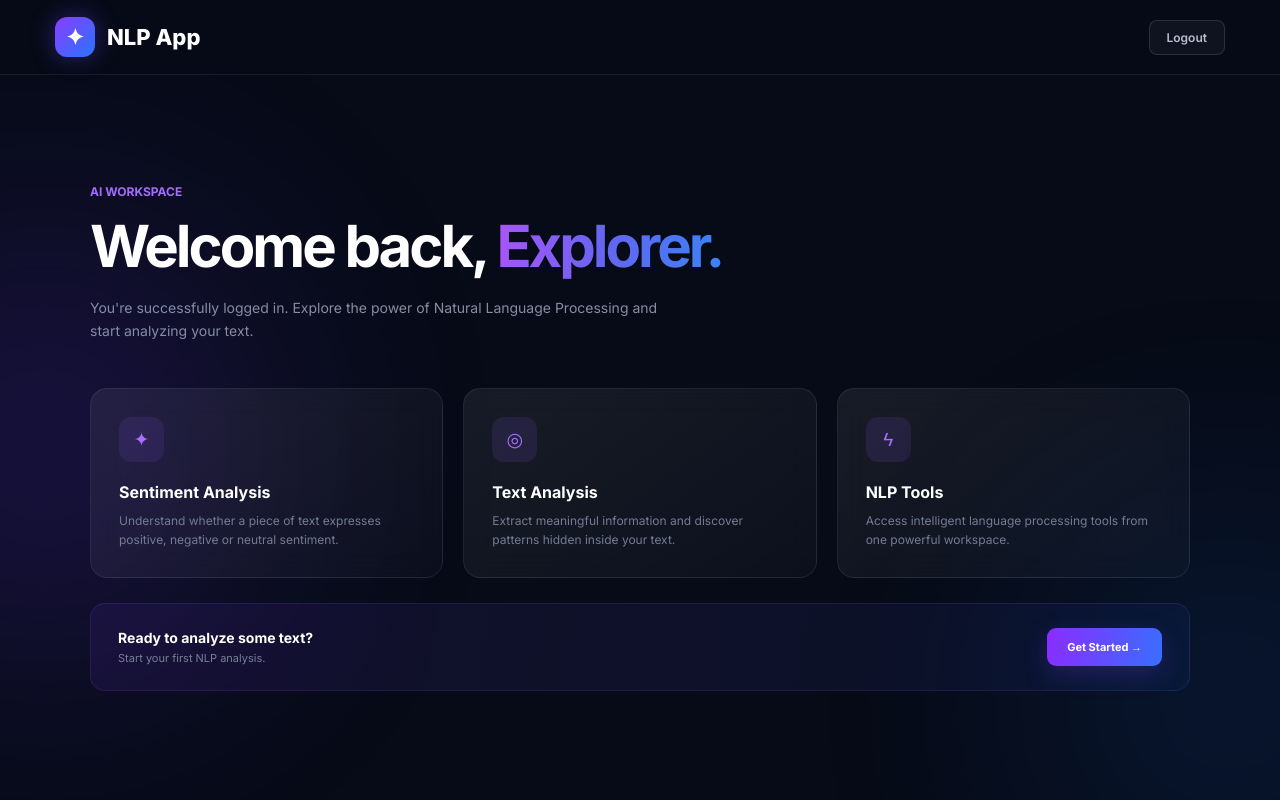
After one commit to SahilShukIa/nlp-web-app, a Flask app: template templates/loggedin.html in a window 1280 px wide. The commit adds this page. Run offline with Flask 3, Linux system fonts and the light colour scheme; the template is opened without the code that fills it, so the values that code supplies are empty.

Commit message:
Make the UI for smooth and also page are now connceted together and also verify the login task, also created one loggedin site for successfull login

```diff
--- a/app.py
+++ b/app.py
@@ -1,7 +1,11 @@
-from flask import Flask,render_template
+from flask import Flask,render_template,request
+from db import Database
 
 app = Flask(__name__)
 
+dbo = Database()
+
+@app.route('/')
 @app.route('/login')
 def index():
     return render_template('login.html')
@@ -10,5 +14,34 @@ def index():
 def register():
     return render_template('register.html')
 
+@app.route('/perform_registration',methods=['post'])
+def perform_registration():
+    name = request.form.get('user_name')
+    email = request.form.get('user_email')
+    password = request.form.get('user_password')
+
+    response = dbo.insert(name,email,password)
+
+    if response:
+        return render_template('login.html',
+                               message="Registration Successful ✅",
+                               message_type="success")
+    else:
+        return render_template('register.html',message="Email already exists 😵")
+
+@app.route('/perform_login',methods=['post'])
+def perform_login():
+    email = request.form.get('user_email')
+    password = request.form.get('user_password')
+
+    verify = dbo.search(email,password)
+
+    if verify:
+        return render_template('loggedin.html')
+    else:
+        return render_template('login.html',
+                               message="Invalid email or password",
+                               message_type="error")
+
 
 app.run(debug=True) # debug=True prevents from running again and again
--- /dev/null
+++ b/templates/loggedin.html
@@ -0,0 +1,524 @@
+<!DOCTYPE html>
+<html lang="en">
+
+<head>
+    <meta charset="UTF-8">
+    <meta name="viewport" content="width=device-width, initial-scale=1.0">
+
+    <title>NLP App | Dashboard</title>
+
+    <link rel="preconnect" href="https://fonts.googleapis.com">
+    <link rel="preconnect" href="https://fonts.gstatic.com" crossorigin>
+
+    <link
+        href="https://fonts.googleapis.com/css2?family=Inter:wght@400;500;600;700;800&display=swap"
+        rel="stylesheet"
+    >
+
+    <style>
+
+        * {
+            margin: 0;
+            padding: 0;
+            box-sizing: border-box;
+        }
+
+        body {
+            font-family: "Inter", sans-serif;
+            min-height: 100vh;
+            background: #070b17;
+            color: white;
+        }
+
+        /* ================= NAVBAR ================= */
+
+        .navbar {
+            height: 75px;
+            padding: 0 55px;
+
+            display: flex;
+            align-items: center;
+            justify-content: space-between;
+
+            border-bottom: 1px solid rgba(255,255,255,0.07);
+
+            background: rgba(7,11,23,0.85);
+            backdrop-filter: blur(15px);
+        }
+
+        .logo {
+            display: flex;
+            align-items: center;
+            gap: 12px;
+
+            font-size: 22px;
+            font-weight: 800;
+        }
+
+        .logo-icon {
+            width: 40px;
+            height: 40px;
+
+            display: flex;
+            align-items: center;
+            justify-content: center;
+
+            border-radius: 12px;
+
+            background: linear-gradient(
+                135deg,
+                #8b3dff,
+                #2675ff
+            );
+
+            box-shadow:
+                0 0 25px rgba(112,65,255,0.4);
+        }
+
+        .logout {
+            padding: 9px 17px;
+
+            border: 1px solid rgba(255,255,255,0.12);
+            border-radius: 8px;
+
+            background: rgba(255,255,255,0.04);
+
+            color: #b8bfd0;
+
+            text-decoration: none;
+            font-size: 12px;
+            font-weight: 600;
+
+            transition: 0.2s;
+        }
+
+        .logout:hover {
+            background: rgba(255,255,255,0.08);
+            color: white;
+        }
+
+
+        /* ================= MAIN ================= */
+
+        .main {
+            position: relative;
+
+            min-height: calc(100vh - 75px);
+
+            display: flex;
+            align-items: center;
+            justify-content: center;
+
+            padding: 60px 30px;
+
+            overflow: hidden;
+        }
+
+        .glow-one {
+            position: absolute;
+
+            width: 450px;
+            height: 450px;
+
+            border-radius: 50%;
+
+            background: #6d35ff;
+
+            opacity: 0.18;
+
+            filter: blur(130px);
+
+            left: -180px;
+            top: 20%;
+        }
+
+        .glow-two {
+            position: absolute;
+
+            width: 400px;
+            height: 400px;
+
+            border-radius: 50%;
+
+            background: #1677ff;
+
+            opacity: 0.12;
+
+            filter: blur(130px);
+
+            right: -150px;
+            bottom: -100px;
+        }
+
+
+        /* ================= DASHBOARD ================= */
+
+        .dashboard {
+            position: relative;
+            z-index: 2;
+
+            width: 100%;
+            max-width: 1100px;
+        }
+
+        .welcome {
+            margin-bottom: 45px;
+        }
+
+        .welcome-small {
+            color: #a56cff;
+
+            font-size: 12px;
+            font-weight: 700;
+
+            margin-bottom: 12px;
+        }
+
+        .welcome h1 {
+            font-size: clamp(38px, 5vw, 58px);
+
+            letter-spacing: -3px;
+
+            margin-bottom: 15px;
+        }
+
+        .gradient-text {
+            background: linear-gradient(
+                90deg,
+                #a855f7,
+                #6366f1,
+                #3b82f6
+            );
+
+            -webkit-background-clip: text;
+            -webkit-text-fill-color: transparent;
+        }
+
+        .welcome p {
+            color: #858da4;
+
+            max-width: 580px;
+
+            line-height: 1.7;
+
+            font-size: 14px;
+        }
+
+
+        /* ================= CARDS ================= */
+
+        .cards {
+            display: grid;
+
+            grid-template-columns:
+                repeat(3, 1fr);
+
+            gap: 20px;
+        }
+
+        .card {
+            padding: 28px;
+
+            min-height: 190px;
+
+            border-radius: 17px;
+
+            border: 1px solid rgba(255,255,255,0.08);
+
+            background:
+                linear-gradient(
+                    145deg,
+                    rgba(255,255,255,0.07),
+                    rgba(255,255,255,0.025)
+                );
+
+            backdrop-filter: blur(15px);
+
+            transition: 0.25s;
+        }
+
+        .card:hover {
+            transform: translateY(-5px);
+
+            border-color:
+                rgba(139,92,246,0.35);
+
+            box-shadow:
+                0 20px 45px rgba(0,0,0,0.25);
+        }
+
+        .card-icon {
+            width: 45px;
+            height: 45px;
+
+            display: flex;
+            align-items: center;
+            justify-content: center;
+
+            border-radius: 12px;
+
+            margin-bottom: 20px;
+
+            background:
+                rgba(139,92,246,0.12);
+
+            color: #a970ff;
+
+            font-size: 19px;
+        }
+
+        .card h3 {
+            font-size: 16px;
+
+            margin-bottom: 9px;
+        }
+
+        .card p {
+            color: #737c92;
+
+            font-size: 12px;
+
+            line-height: 1.6;
+        }
+
+
+        /* ================= QUICK ACTION ================= */
+
+        .quick {
+            margin-top: 25px;
+
+            padding: 24px 27px;
+
+            border-radius: 15px;
+
+            display: flex;
+            align-items: center;
+            justify-content: space-between;
+
+            border: 1px solid rgba(139,92,246,0.15);
+
+            background:
+                linear-gradient(
+                    100deg,
+                    rgba(124,58,237,0.10),
+                    rgba(37,99,235,0.07)
+                );
+        }
+
+        .quick h3 {
+            font-size: 14px;
+
+            margin-bottom: 5px;
+        }
+
+        .quick p {
+            color: #777f94;
+
+            font-size: 11px;
+        }
+
+        .start-btn {
+            padding: 12px 20px;
+
+            border: none;
+            border-radius: 9px;
+
+            background:
+                linear-gradient(
+                    100deg,
+                    #8b2cff,
+                    #386eff
+                );
+
+            color: white;
+
+            font-family: inherit;
+
+            font-size: 11px;
+            font-weight: 700;
+
+            cursor: pointer;
+
+            text-decoration: none;
+
+            box-shadow:
+                0 8px 25px rgba(107,55,240,0.25);
+        }
+
+
+        /* ================= MOBILE ================= */
+
+        @media (max-width: 800px) {
+
+            .navbar {
+                padding: 0 25px;
+            }
+
+            .main {
+                padding: 45px 20px;
+            }
+
+            .cards {
+                grid-template-columns: 1fr;
+            }
+
+            .welcome h1 {
+                letter-spacing: -2px;
+            }
+
+            .quick {
+                flex-direction: column;
+                align-items: flex-start;
+                gap: 20px;
+            }
+
+        }
+
+    </style>
+
+</head>
+
+
+<body>
+
+    <!-- NAVBAR -->
+
+    <nav class="navbar">
+
+        <div class="logo">
+
+            <div class="logo-icon">
+                ✦
+            </div>
+
+            NLP App
+
+        </div>
+
+        <a href="/login" class="logout">
+            Logout
+        </a>
+
+    </nav>
+
+
+    <!-- MAIN -->
+
+    <main class="main">
+
+        <div class="glow-one"></div>
+        <div class="glow-two"></div>
+
+
+        <div class="dashboard">
+
+            <div class="welcome">
+
+                <div class="welcome-small">
+                    AI WORKSPACE
+                </div>
+
+                <h1>
+                    Welcome back,
+                    <span class="gradient-text">
+                        Explorer.
+                    </span>
+                </h1>
+
+                <p>
+                    You're successfully logged in.
+                    Explore the power of Natural Language Processing
+                    and start analyzing your text.
+                </p>
+
+            </div>
+
+
+            <div class="cards">
+
+
+                <div class="card">
+
+                    <div class="card-icon">
+                        ✦
+                    </div>
+
+                    <h3>
+                        Sentiment Analysis
+                    </h3>
+
+                    <p>
+                        Understand whether a piece of text
+                        expresses positive, negative or neutral sentiment.
+                    </p>
+
+                </div>
+
+
+                <div class="card">
+
+                    <div class="card-icon">
+                        ◎
+                    </div>
+
+                    <h3>
+                        Text Analysis
+                    </h3>
+
+                    <p>
+                        Extract meaningful information and
+                        discover patterns hidden inside your text.
+                    </p>
+
+                </div>
+
+
+                <div class="card">
+
+                    <div class="card-icon">
+                        ϟ
+                    </div>
+
+                    <h3>
+                        NLP Tools
+                    </h3>
+
+                    <p>
+                        Access intelligent language processing
+                        tools from one powerful workspace.
+                    </p>
+
+                </div>
+
+
+            </div>
+
+
+            <div class="quick">
+
+                <div>
+
+                    <h3>
+                        Ready to analyze some text?
+                    </h3>
+
+                    <p>
+                        Start your first NLP analysis.
+                    </p>
+
+                </div>
+
+                <a href="#" class="start-btn">
+                    Get Started →
+                </a>
+
+            </div>
+
+
+        </div>
+
+    </main>
+
+</body>
+
+</html>
```
Also changed, not shown: db.py (added, +28 -0 lines), templates/login.html (+42 -1 lines), templates/register.html (+41 -1 lines), users.json (added, +42 -0 lines), 1 other file.
